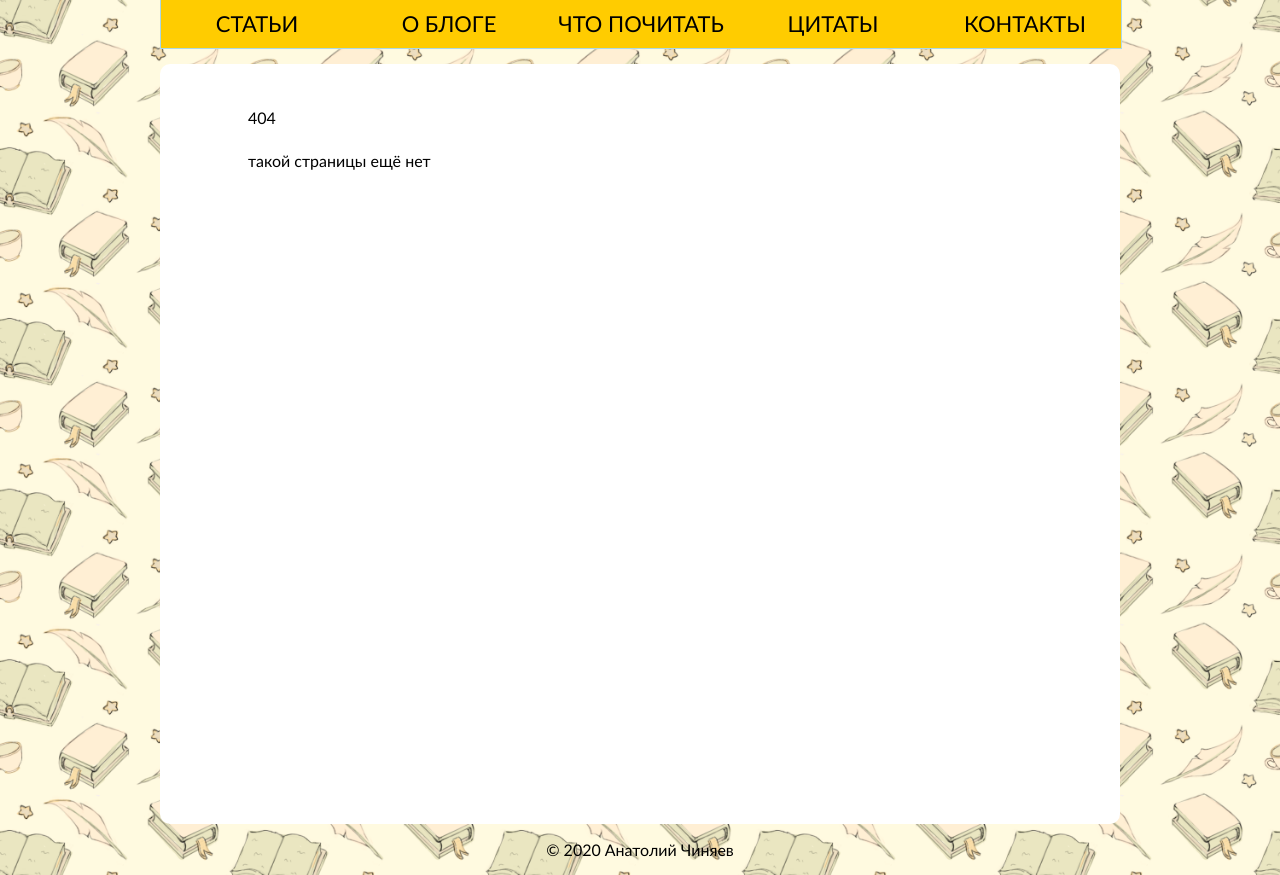
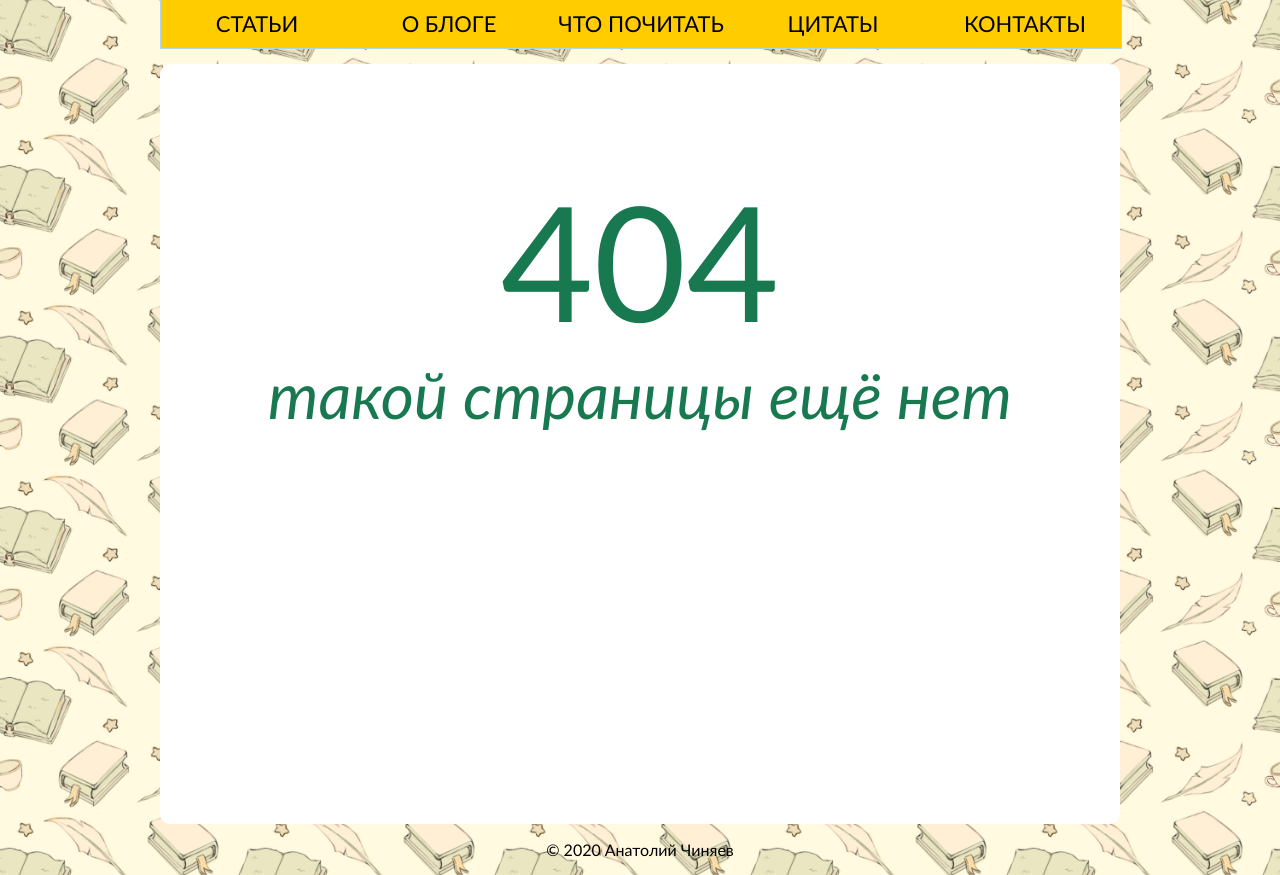
Before and after one commit to chistowick/mybooks, a PHP site: template views/errors/404.php in a window 1280 px wide. Shown: the part 131-1006 px from the top of the page. Run offline with PHP 8.4, Linux system fonts and the light colour scheme; the template is opened without the code that fills it, so the values that code supplies are empty; some libraries are stand-ins or nearby versions.

Commit message:
Изменил стили, согласно новым селекторам. + небольшой рефакторинг старых селекторов. Исправил ошибку, приводившую к дерганью фонового паттерна на странице с обновляющимимся цитатами

```diff
--- a/css/style.css
+++ b/css/style.css
@@ -5,7 +5,7 @@
 
 body {
     font-family: "Trebuchet MS", Verdana;
-    background-position: left bottom;
+    /*background-position: left bottom;*/
     background-image: url(../img/patt3.png);
     background-repeat: repeat;
     background-size: 20%;
@@ -371,3 +363,38 @@ textarea {
     background-color: #77f7a8;
 }
 /*End*/
+
+/*Оформление страницы 404*/
+
+#div_404{
+    margin-top: 60px;
+}
+
+#num_404 {
+    text-indent: 0px !important;
+    text-align: center !important;
+    display: block;
+    margin: 0px auto 0px auto;
+    font: 1000% "Trebuchet MS", Tahoma, Verdana !important ;
+    color: #187951;
+}
+
+#text_under_404 {
+    text-indent: 0px !important;
+    text-align: center !important;
+    display: block;
+    margin: 0px auto 0px auto;
+    font: 400% "Trebuchet MS", Tahoma, Verdana !important ;
+    font-style: italic !important;
+    color: #187951;
+}
+
+/*Заголовки на страницах*/
+#hello_wtr_result{
+
+}
+
+#hello {
+    text-align: center;
+    line-height: 150% !important;
+}
```
Also changed, not shown: other parts of css/style.css (+34 -42 lines). Lines whose indentation alone changed are shown as unchanged.
